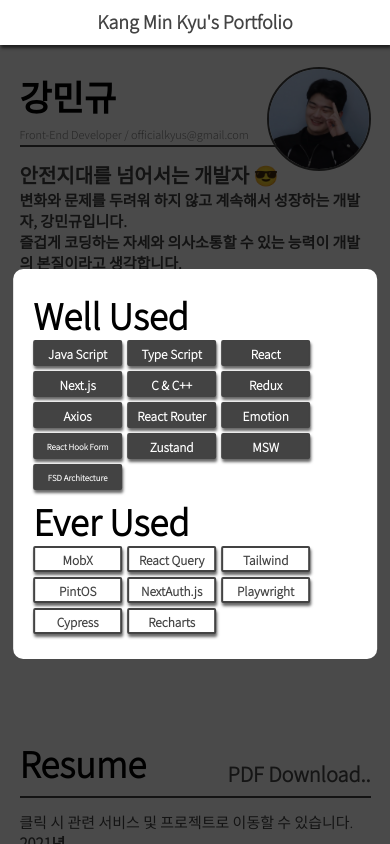
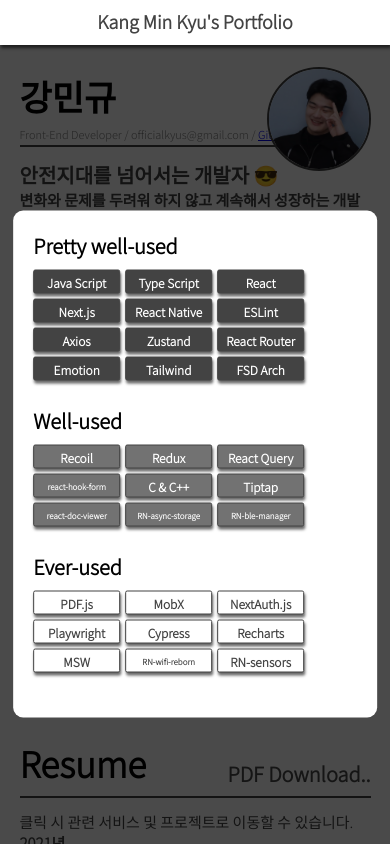
Before and after one commit to selfishAltruism/Portfolio_ver2, a React (Create React App) app: page / in a window 390 px wide. Both pictures are taken after a click on the element "See Detail..". Shown: the top 844 px of the page. Built offline with nearby package versions, Linux system fonts and the light colour scheme; no server answers.

Commit message:
feat: update content & addition career row

```diff
--- a/src/Layout.tsx
+++ b/src/Layout.tsx
@@ -40,7 +40,7 @@ const Layout = ({ children }: Props) => {
           Kang Min Kyu's Portfolio
         </p>
         {isMobile ? null : (
-          <div style={{ width: "260px" }}>
+          <div style={{ width: "300px" }}>
             <div
               onClick={() => {
                 handleScroll(240);
@@ -60,11 +60,18 @@ const Layout = ({ children }: Props) => {
                 handleScroll(800);
               }}
             >
+              Career
+            </div>
+            <div
+              onClick={() => {
+                handleScroll(1280);
+              }}
+            >
               Service
             </div>
             <div
               onClick={() => {
-                handleScroll(1280);
+                handleScroll(1630);
               }}
             >
               Project
--- a/src/entities/Stack.tsx
+++ b/src/entities/Stack.tsx
@@ -5,9 +5,9 @@ import { Edges, Text } from "@react-three/drei";
 
 import { stack } from "src/shared";
 
-// 정12면체의 꼭지점 좌표를 가져오는 함수
-const getUniqueDodecahedronVertexPositions = (): THREE.Vector3[] => {
-  const geometry = new THREE.DodecahedronGeometry(5, 0);
+// 정20면체의 꼭지점 좌표를 가져오는 함수
+const getUniqueIcosahedronVertexPositions = (): THREE.Vector3[] => {
+  const geometry = new THREE.IcosahedronGeometry(5, 0); // 정20면체 지오메트리 생성
   const positions = geometry.attributes.position.array;
 
   // 중복을 피하기 위한 Map 객체 생성
@@ -53,9 +53,9 @@ export const TechStack: React.FC = () => {
     });
   });
 
-  // 정12면체의 꼭지점 좌표를 가져옵니다
+  // 정20면체의 꼭지점 좌표를 가져옵니다
   const vertexPositions = useMemo(
-    () => getUniqueDodecahedronVertexPositions(),
+    () => getUniqueIcosahedronVertexPositions(),
     []
   );
 
@@ -66,8 +66,8 @@ export const TechStack: React.FC = () => {
       onPointerOut={() => setIsHovered(false)} // 마우스 아웃 시
     >
       <mesh>
-        {/* 정12면체 Geometry */}
-        <dodecahedronGeometry args={[5, 0]} />
+        {/* 정20면체 Geometry */}
+        <icosahedronGeometry args={[5, 0]} />
         {/* 면을 투명하게 설정 */}
         <meshStandardMaterial
           color="white"
@@ -77,30 +77,23 @@ export const TechStack: React.FC = () => {
         />
 
         {/* 테두리 (Wireframe) 추가 */}
-        <Edges visible lineWidth={3} scale={0.85} color="#8a8a8a" />
+        <Edges visible lineWidth={1} scale={0.85} color="#8a8a8a" />
       </mesh>
-
-      {/* {vertexPositions.map((position, index) => (
-        <mesh key={`dot-${index}`} position={position}>
-          <sphereGeometry args={[0.1]} />
-          <meshStandardMaterial color="#969696" />
-        </mesh>
-      ))} */}
 
       {/* 꼭지점에 텍스트 추가 */}
       {vertexPositions.map((position, index) =>
-        index < 20 ? (
+        index < 12 ? (
           <Text
             key={index}
             position={[position.x, position.y, position.z]}
             fontSize={0.7}
-            color="#383838"
+            color="#222222"
             anchorX="center"
             anchorY="middle"
             // 각 Text에 userData를 추가하여 나중에 참조할 수 있도록 설정
             userData={{ text: true }}
           >
-            {stack[index].name}
+            {stack[index]?.name || `Item ${index + 1}`}
           </Text>
         ) : null
       )}
--- a/src/entities/StackDetail.tsx
+++ b/src/entities/StackDetail.tsx
@@ -2,7 +2,7 @@ import { useMediaQuery } from "react-responsive";
 import styled from "@emotion/styled";
 
 import { Title1, Title2 } from "src/entities";
-import { mainstack, substack } from "src/shared";
+import { mainstack, substack, everstack } from "src/shared";
 
 export const StackDetail = ({
   onStackDetail,
@@ -44,6 +44,8 @@ export const StackDetail = ({
   `;
 
   const Stacks = styled.div`
+    margin-top: 10px;
+    margin-bottom: 20px;
     width: 100%;
     display: flex;
     flex-direction: row;
@@ -77,7 +79,7 @@ export const StackDetail = ({
     font-size: ${isMobile ? "12px" : "16px"};
 
     background-color: #434343;
-    border: 2px solid #434343;
+    border: 1px solid #434343;
 
     box-shadow: 1px 3px 3px 0 rgb(0 0 0 / 60%);
   `;
@@ -91,13 +93,28 @@ export const StackDetail = ({
       color: white;
       transition: all ease 0.3s;
     }
+    color: white;
+
+    background-color: #727272;
+    border: 1px solid #434343;
+  `;
+
+  const SmallSubStack = styled(SubStack)`
+    font-size: ${isMobile ? "8px" : "13px"};
+  `;
+
+  const EvenStack = styled(Stack)`
+    &:hover {
+      color: white;
+      transition: all ease 0.3s;
+    }
     color: #434343;
 
     background-color: white;
-    border: 2px solid #434343;
+    border: 1px solid #434343;
   `;
 
-  const SmallSubStack = styled(SubStack)`
+  const SmallEvenStack = styled(EvenStack)`
     font-size: ${isMobile ? "8px" : "13px"};
   `;
 
@@ -109,7 +126,7 @@ export const StackDetail = ({
         }}
       />
       <StackContainer>
-        <Title1>Well Used</Title1>
+        <Title2>Pretty well-used</Title2>
         <Stacks>
           {mainstack.map((element) =>
             element.name.length < 13 ? (
@@ -127,7 +144,7 @@ export const StackDetail = ({
             )
           )}
         </Stacks>
-        <Title1>Ever Used</Title1>
+        <Title2>Well-used</Title2>
         <Stacks>
           {substack.map((element) =>
             element.name.length < 13 ? (
@@ -145,6 +162,24 @@ export const StackDetail = ({
             )
           )}
         </Stacks>
+        <Title2>Ever-used</Title2>
+        <Stacks>
+          {everstack.map((element) =>
+            element.name.length < 13 ? (
+              <EvenStack href={element.href} target="_blank" key={element.name}>
+                {element.name}
+              </EvenStack>
+            ) : (
+              <SmallEvenStack
+                href={element.href}
+                target="_blank"
+                key={element.name}
+              >
+                {element.name}
+              </SmallEvenStack>
+            )
+          )}
+        </Stacks>
       </StackContainer>
     </>
   );
--- a/src/shared/configs/stack.ts
+++ b/src/shared/configs/stack.ts
@@ -12,17 +12,15 @@ export const mainstack = [
     href: "https://ko.legacy.reactjs.org/docs/getting-started.html",
   },
   { name: "Next.js", href: "https://nextjs.org/docs", component: "Stack" },
-  {
-    name: "C & C++",
-    href: "https://learn.microsoft.com/ko-kr/cpp/c-language/?view=msvc-170",
-  },
-  {
-    name: "Redux",
-    href: "https://ko.redux.js.org/introduction/getting-started/",
-  },
+  { name: "React Native", href: "" },
+  { name: "ESLint", href: "" },
   {
     name: "Axios",
     href: "https://axios-http.com/kr/docs/intro",
+  },
+  {
+    name: "Zustand",
+    href: "https://zustand-demo.pmnd.rs/",
   },
   {
     name: "React Router",
@@ -32,31 +30,40 @@ export const mainstack = [
     name: "Emotion",
     href: "https://emotion.sh/docs/introduction",
   },
+  { name: "Tailwind", href: "https://tailwindcss.com", component: "SubStack" },
+
   {
-    name: "React Hook Form",
-    href: "https://react-hook-form.com/get-started",
-  },
-  {
-    name: "Zustand",
-    href: "https://zustand-demo.pmnd.rs/",
-  },
-  { name: "MSW", href: "https://mswjs.io/" },
-  {
-    name: "FSD Architecture",
+    name: "FSD Arch",
     href: "https://www.youtube.com/watch?v=64Fx5Y1gEOA",
   },
 ];
 
 export const substack = [
+  { name: "Recoil", href: "" },
+  {
+    name: "Redux",
+    href: "https://ko.redux.js.org/introduction/getting-started/",
+  },
+  { name: "React Query", href: "https://tanstack.com", component: "SubStack" },
+  {
+    name: "react-hook-form",
+    href: "https://react-hook-form.com/get-started",
+  },
+  {
+    name: "C & C++",
+    href: "https://learn.microsoft.com/ko-kr/cpp/c-language/?view=msvc-170",
+  },
+  { name: "Tiptap", href: "" },
+  { name: "react-doc-viewer", href: "" },
+  { name: "RN-async-storage", href: "" },
+  { name: "RN-ble-manager", href: "" },
+];
+
+export const everstack = [
+  { name: "PDF.js", href: "" },
   {
     name: "MobX",
     href: "https://ko.mobx.js.org/README.html",
-  },
-  { name: "React Query", href: "https://tanstack.com", component: "SubStack" },
-  { name: "Tailwind", href: "https://tailwindcss.com", component: "SubStack" },
-  {
-    name: "PintOS",
-    href: "https://web.stanford.edu/class/cs140/projects/pintos/pintos.html",
   },
   {
     name: "NextAuth.js",
@@ -74,6 +81,9 @@ export const substack = [
     name: "Recharts",
     href: "https://recharts.org/en-US/",
   },
+  { name: "MSW", href: "https://mswjs.io/" },
+  { name: "RN-wifi-reborn", href: "" },
+  { name: "RN-sensors", href: "" },
 ];
 
-export const stack = [...mainstack, ...substack];
+export const stack = [...mainstack, ...substack, ...everstack];
--- a/src/shared/index.ts
+++ b/src/shared/index.ts
@@ -1 +1 @@
-export { stack, mainstack, substack } from "./configs/stack";
+export { stack, mainstack, substack, everstack } from "./configs/stack";
--- a/src/widget/Profile.tsx
+++ b/src/widget/Profile.tsx
@@ -112,7 +112,13 @@ export const Profile = () => {
       ) : null}
       <Container>
         <Title1>강민규</Title1>
-        <Info>Front-End Developer / officialkyus@gmail.com</Info>
+        <Info>
+          Front-End Developer / officialkyus@gmail.com /{" "}
+          <a href="https://github.com/selfishAltruism/selfishAltruism">
+            Github profile
+          </a>
+        </Info>
+
         <RowBar width={"90%"} />
         <MainContent>안전지대를 넘어서는 개발자 😎</MainContent>
         <SubContent>
--- a/src/widget/Projects.tsx
+++ b/src/widget/Projects.tsx
@@ -26,22 +26,34 @@ export const Projects = () => {
       <Title1>Career History</Title1>
       <RowBar width="100%" />
       <Project
-        period="2024.11.25 ~ Now"
+        period="Working, 2024.11.25 ~ Now"
         title="AKEO Web Service"
-        content=""
+        content="AI 코딩 교육 웹 서비스, AKEO 내부 마크다운, 코드 에디터, 파일 뷰어 개발"
         site
         githubURL="none"
         notionURL="https://www.akeoedu.com/"
-        techStack={["Next.js", "Zustand", "Tailwind"]}
+        techStack={[
+          "Next.js",
+          "Zustand",
+          "Tailwind",
+          "ESLint",
+          "Tiptap",
+          "react-doc-viewer",
+        ]}
       />
       <Project
         period="2024.08.28 ~ Now"
         title="Fitrace App Service"
-        content=""
+        content="운동 도움 IoT 서비스, Fitrace 내부 성능 개선, UI/UX 개발, 영문 버전 개발"
         site
         githubURL="none"
         notionURL="https://www.fitrace.co.kr/ko/"
-        techStack={["React-Native"]}
+        techStack={[
+          "React-Native",
+          "Recoil",
+          "RN-async-storage",
+          "RN-ble-manager",
+        ]}
       />
       <Project
         period="During Internship, 2023.09.08 ~ 2023.11.10, 2023.12.04 ~ 2023.12.20"
@@ -53,7 +65,7 @@ export const Projects = () => {
           "Redux",
           "React",
           "React Context",
-          "React Hook Form",
+          "react-hook-form",
           "TypeScripts",
           "JavaScript",
         ]}
@@ -72,7 +84,7 @@ export const Projects = () => {
           "Zustand",
           "React Query",
           "Axios",
-          "React Hook Form",
+          "react-hook-form",
           "Tailwind",
         ]}
       />
@@ -86,7 +98,7 @@ export const Projects = () => {
           "MobX",
           "React Router",
           "Axios",
-          "React Hook Form",
+          "react-hook-form",
           "Playwright",
           "Emotion",
           "MSW",
@@ -107,7 +119,7 @@ export const Projects = () => {
           "Zustand",
           "Axios",
           "React Router",
-          "React Hook Form",
+          "react-hook-form",
           "Emotion",
           "Recharts",
           "MSW",
@@ -142,7 +154,7 @@ export const Projects = () => {
           "Zustand",
           "Axios",
           "React Router",
-          "React Hook Form",
+          "react-hook-form",
           "Emotion",
           "Vite",
         ]}
@@ -158,7 +170,7 @@ export const Projects = () => {
           "Zustand",
           "Axios",
           "React Router",
-          "React Hook Form",
+          "react-hook-form",
           "Emotion",
           "Vite",
         ]}
@@ -174,7 +186,7 @@ export const Projects = () => {
           "Zustand",
           "Axios",
           "React Router",
-          "React Hook Form",
+          "react-hook-form",
           "Emotion",
           "Vite",
         ]}
```
Also changed, not shown: 1 other file (tests, documents, lock files or other folders).
